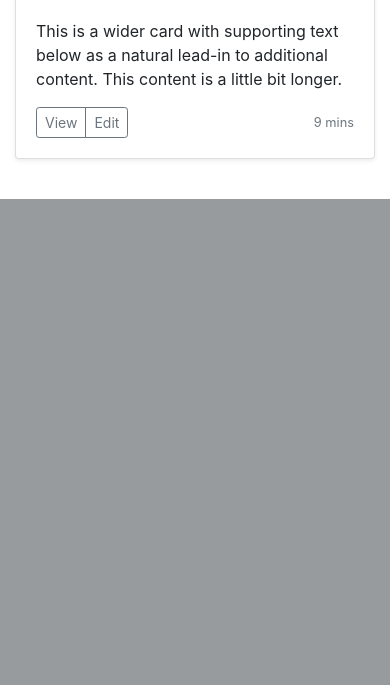
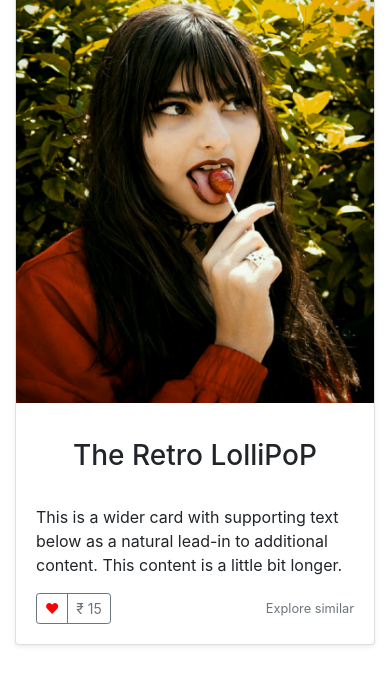
Before and after one commit to shyaamex/CandyStore, a Django app: page / in a window 390 px wide. Shown: the part 2033-2718 px from the top of the page. Before the commit the page ends 2232 px from the top, so only its background shows below. Run offline with Django 3.2, Linux system fonts and the light colour scheme; some libraries are stand-ins or nearby versions.

Commit message:
Purchase options added in index file

```diff
--- a/templates/index.html
+++ b/templates/index.html
@@ -14,23 +14,23 @@
         <div class="carousel-item active">
                 <img src="/static/1.jpg" class="d-block w-100" alt="...">
         <div class="carousel-caption d-none d-md-block">
-            <h5>Welcome to the best Ice Cream of Rampur</h5>
-            <p>I know you eat icecreams but I know you have not eaten my icecream so please eat my icecrem</p>
+            <h3>Welcome to Shyam's Candy Store</h3>
+            <p>Fulfill your cravings, Have our candies !!</p>
         </div>
         </div>
         <div class="carousel-item">
               <img src="/static/2.jpg" class="d-block w-100" alt="...">
 
         <div class="carousel-caption d-none d-md-block">
-            <h5>We serve love with our Ice Creams</h5>
-            <p>Harry's World Famous Best Ice creams.</p>
+            <h3>Yep, We know your secret Crush, The candy</h3>
+            <p>And we provide the best </p>
         </div>
         </div>
         <div class="carousel-item">
         <img src="/static/3.jpg" class="d-block w-100" alt="...">
         <div class="carousel-caption d-none d-md-block">
-            <h5>Inaugarated by Donald Trump</h5>
-            <p>This ice cream shop was inaugrated by Honurable President trump</p>
+            <h3>We know you know about our candies, if you don't give us a chance</h3>
+            <p>Let's bond together</p>
         </div>
         </div>
     </div>
@@ -51,14 +51,17 @@
       <div class="row">
         <div class="col-md-4">
           <div class="card mb-4 shadow-sm">
-        <img src="https://source.unsplash.com/1200x900/?nature,water" class="d-block w-100" alt="...">
+        <img src="/static/4.jpeg" height=500 width=100 class="d-block w-100" alt="...">
 
             <div class="card-body">
-              <p class="card-text">This is a wider card with supporting text below as a natural lead-in to additional content. This content is a little bit longer.</p>
+              <p class="card-text">
+                <h3><center> Shyam's Candy Special </center></h3><br>
+                This is a wider card with supporting text below as a natural lead-in to additional content. This content is a little bit longer.
+              </p>
               <div class="d-flex justify-content-between align-items-center">
                 <div class="btn-group">
-                  <button type="button" class="btn btn-sm btn-outline-secondary">View</button>
-                  <button type="button" class="btn btn-sm btn-outline-secondary">Edit</button>
+                  <button type="button" class="btn btn-sm btn-outline-secondary">❤</button>
+                  <button type="button" class="btn btn-sm btn-outline-secondary">₹ 45</button>
                 </div>
                 <small class="text-muted">9 mins</small>
               </div>
@@ -67,50 +70,42 @@
         </div>
         <div class="col-md-4">
           <div class="card mb-4 shadow-sm">
-            <img src="https://source.unsplash.com/1200x900/?girl,water" class="d-block w-100" alt="...">
+            <img src="/static/6.jpg" height=500 length=100 class="d-block w-100" alt="...">
             <div class="card-body">
-              <p class="card-text">This is a wider card with supporting text below as a natural lead-in to additional content. This content is a little bit longer.</p>
+              <p class="card-text">
+                <h3><center> The White Candy </center></h3><br>
+                This is a wider card with supporting text below as a natural lead-in to additional content. This content is a little bit longer.
+              </p>
               <div class="d-flex justify-content-between align-items-center">
                 <div class="btn-group">
-                  <button type="button" class="btn btn-sm btn-outline-secondary">View</button>
-                  <button type="button" class="btn btn-sm btn-outline-secondary">Edit</button>
+                  <button type="button" class="btn btn-sm btn-outline-secondary">❤</button>
+                  <button type="button" class="btn btn-sm btn-outline-secondary">₹ 35</button>
                 </div>
-                <small class="text-muted">9 mins</small>
+                <small class="text-muted">More...</small>
               </div>
             </div>
           </div>
         </div>
         <div class="col-md-4">
           <div class="card mb-4 shadow-sm">
-            <img src="https://source.unsplash.com/1200x900/?boy,water" class="d-block w-100" alt="...">
+            <img src="/static/5.jpg" height=500 length=100class="d-block w-100" alt="...">
             <div class="card-body">
-              <p class="card-text">This is a wider card with supporting text below as a natural lead-in to additional content. This content is a little bit longer.</p>
+              <p class="card-text">
+                <h3><center> The Retro LolliPoP </center></h3><br>
+                This is a wider card with supporting text below as a natural lead-in to additional content. This content is a little bit longer.
+              </p>
               <div class="d-flex justify-content-between align-items-center">
                 <div class="btn-group">
-                  <button type="button" class="btn btn-sm btn-outline-secondary">View</button>
-                  <button type="button" class="btn btn-sm btn-outline-secondary">Edit</button>
+                  <button type="button" style="color:red;" class="btn btn-sm btn-outline-secondary">❤</button>
+                  <button type="button" class="btn btn-sm btn-outline-secondary">₹ 15</button>
                 </div>
-                <small class="text-muted">9 mins</small>
+                <small class="text-muted">Explore similar</small>
               </div>
             </div>
           </div>
         </div>
 
-        <div class="col-md-4">
-          <div class="card mb-4 shadow-sm">
-           <img src="https://source.unsplash.com/1200x900/?uncle,water" class="d-block w-100" alt="...">
-            <div class="card-body">
-              <p class="card-text">This is a wider card with supporting text below as a natural lead-in to additional content. This content is a little bit longer.</p>
-              <div class="d-flex justify-content-between align-items-center">
-                <div class="btn-group">
-                  <button type="button" class="btn btn-sm btn-outline-secondary">View</button>
-                  <button type="button" class="btn btn-sm btn-outline-secondary">Edit</button>
-                </div>
-                <small class="text-muted">9 mins</small>
-              </div>
-            </div>
-          </div>
-        </div>
+
 
       </div>
     </div>
```
Also changed, not shown: static/5.jpg (added), static/6.jpg (added), static/7.jpg (added).
